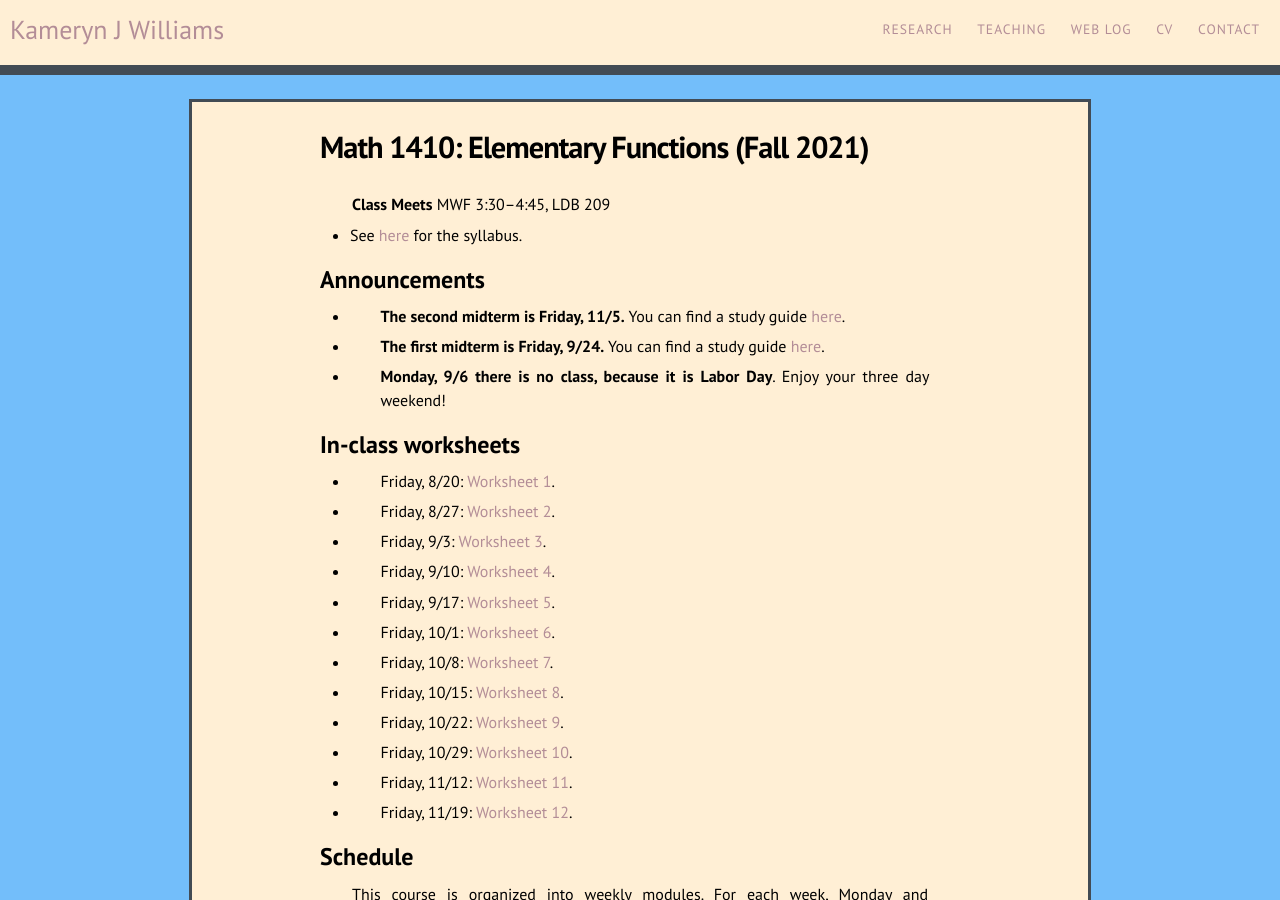
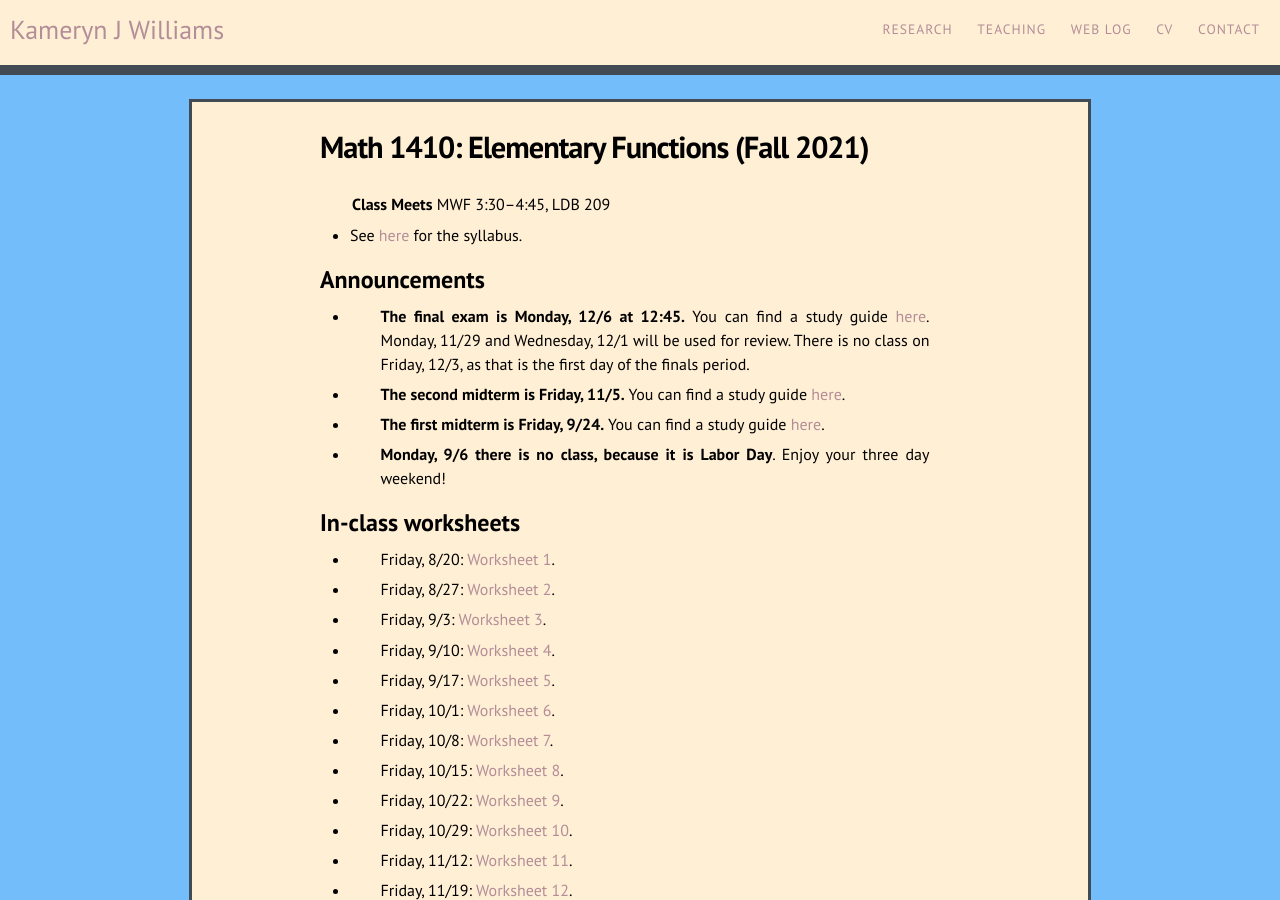
Before and after one commit to kamerynjw/kamerynjw.github.io, a Jekyll site: the page built from teaching/2021/math1410.md, in a window 1280 px wide and 900 px high. Built offline with Jekyll 4.4.1, drawn with Linux system fonts in a browser that asks for light colours; nearby versions of some CDN libraries.

Commit message:
study guide

```diff
--- a/teaching/2021/math1410.md
+++ b/teaching/2021/math1410.md
@@ -12,6 +12,8 @@ permalink: /teaching/2021/math1410/
 
 Announcements
 -------------
+
+* **The final exam is Monday, 12/6 at 12:45.** You can find a study guide [here]({{ page.url }}sgf.pdf). Monday, 11/29 and Wednesday, 12/1 will be used for review. There is no class on Friday, 12/3, as that is the first day of the finals period.
 
 * **The second midterm is Friday, 11/5.** You can find a study guide [here]({{ page.url }}sg2.pdf).
 
```
Also changed, not shown: 1 other file.
